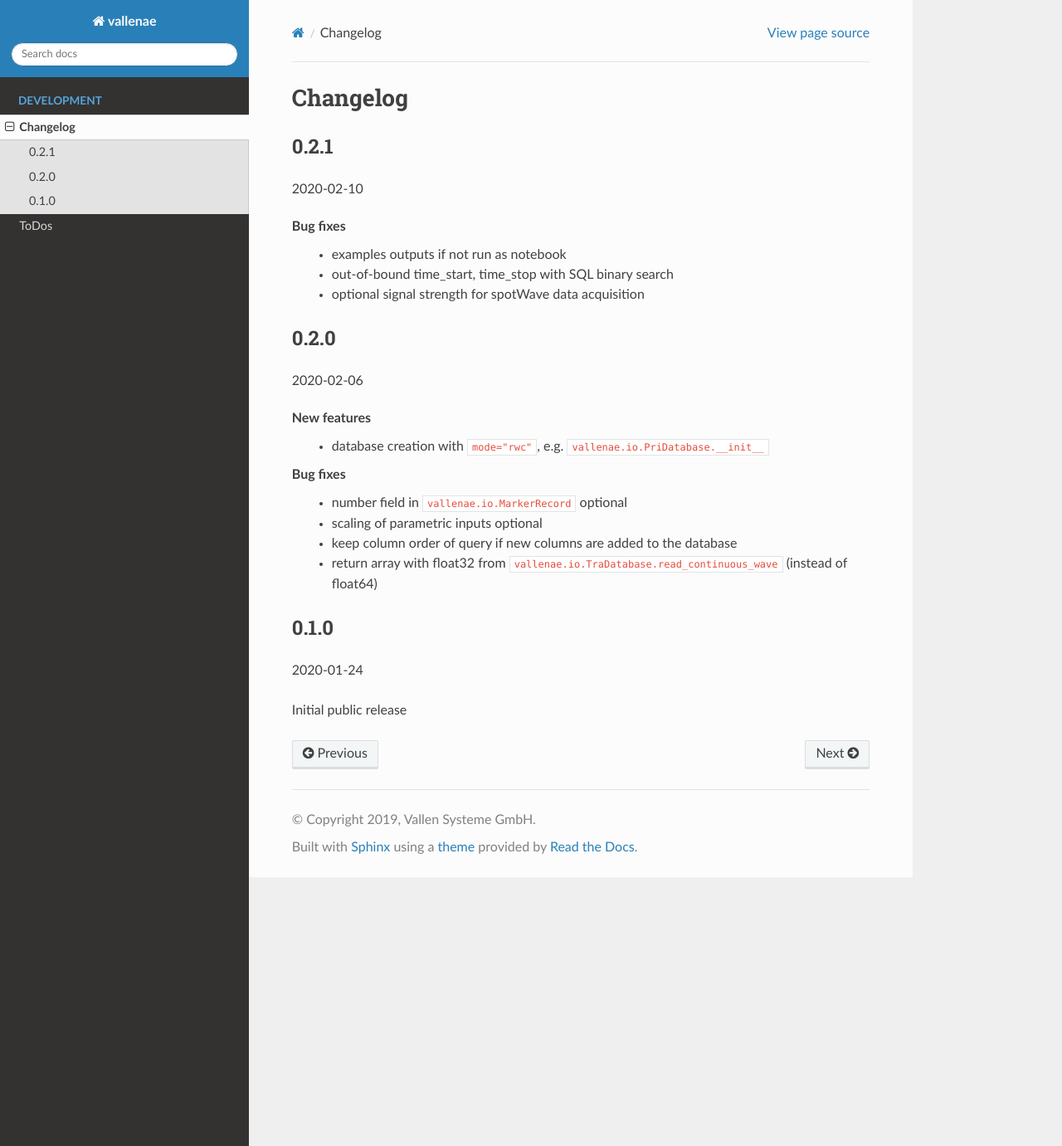
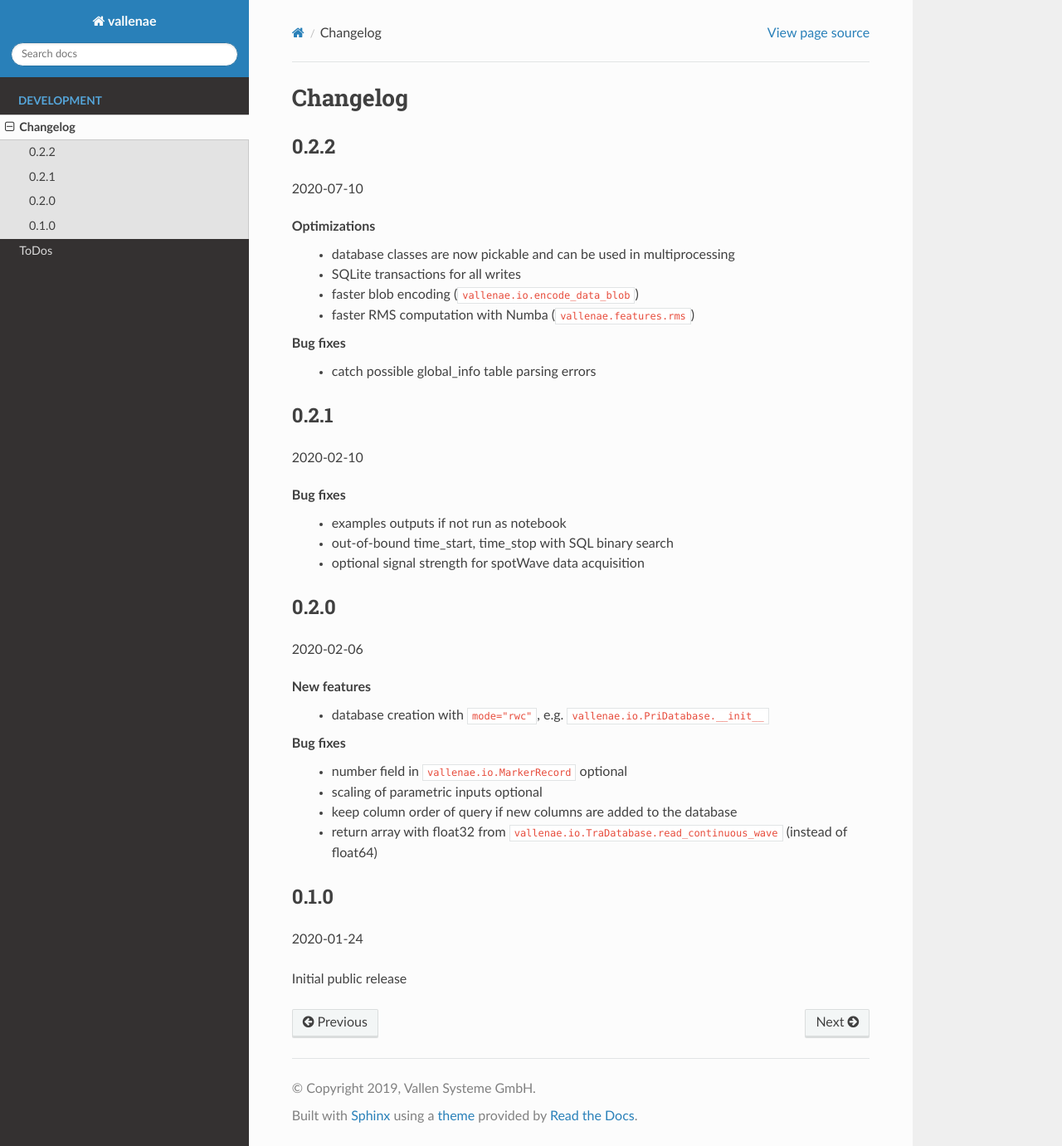
Before and after one commit to vallen-systems/vallenae, a Sphinx documentation site: the page built from docs/changelog.rst, in a window 1280 px wide and 1381 px high. Shown: the whole window at 83% size. Built offline with Sphinx 7.4.7 and the Read the Docs theme 2.0.0, drawn with Linux system fonts in a browser that asks for light colours; pages that are not in the unit, such as notebooks, are missing from menus; cross-references to code outside the pages are shown as plain code.

Commit message:
Version 2.2

```diff
--- a/docs/changelog.rst
+++ b/docs/changelog.rst
@@ -1,5 +1,19 @@
 Changelog
 =========
+
+0.2.2
+-----
+2020-07-10
+
+Optimizations
+    - database classes are now pickable and can be used in multiprocessing
+    - SQLite transactions for all writes
+    - faster blob encoding (`vallenae.io.encode_data_blob`)
+    - faster RMS computation with Numba (`vallenae.features.rms`)
+
+Bug fixes
+    - catch possible global_info table parsing errors
+
 
 0.2.1
 -----
--- a/setup.py
+++ b/setup.py
@@ -19,9 +19,10 @@ INSTALL_REQUIRES = [
 EXTRAS_REQUIRE = {
     "docs": [
         "sphinx<2.3",
-        "sphinx-autodoc-typehints",
+        "sphinx-autodoc-typehints==1.10.3",  # >1.10 requires sphinx>=3.0 -> to be updated soon
         "sphinx-rtd-theme",
         "sphinx-gallery",
+        "pillow",  # required by sphinx-gallery
         "matplotlib",  # used in examples
     ],
     "tests": [
@@ -39,7 +40,7 @@ EXTRAS_REQUIRE["dev"] = EXTRAS_REQUIRE["docs"] + EXTRAS_REQUIRE["tests"] + EXTRA
 
 setup(
     name="vallenae",
-    version="0.2.1",
+    version="0.2.2",
     description="Extract and analyze Acoustic Emission measurement data",
     long_description=LONG_DESCRIPTION,
     long_description_content_type="text/markdown",
```
Also changed, not shown: 1 other file.
